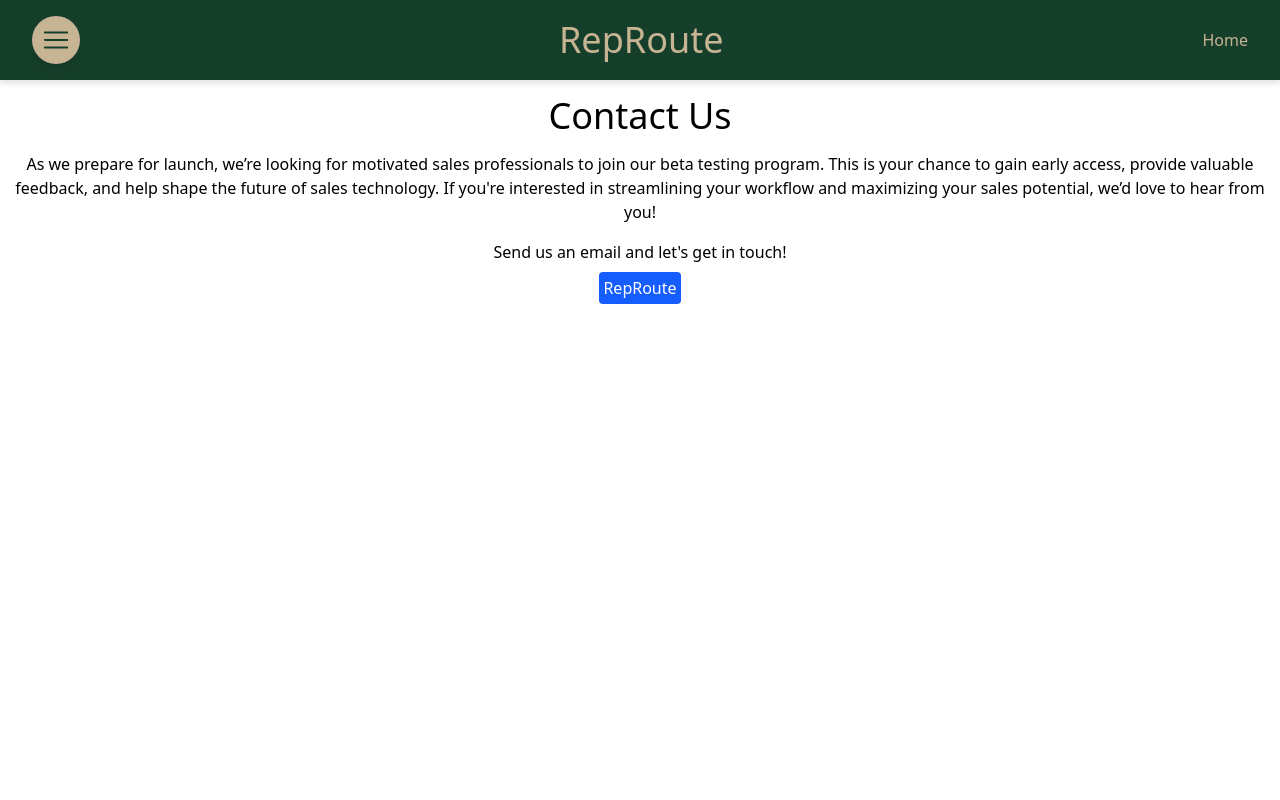
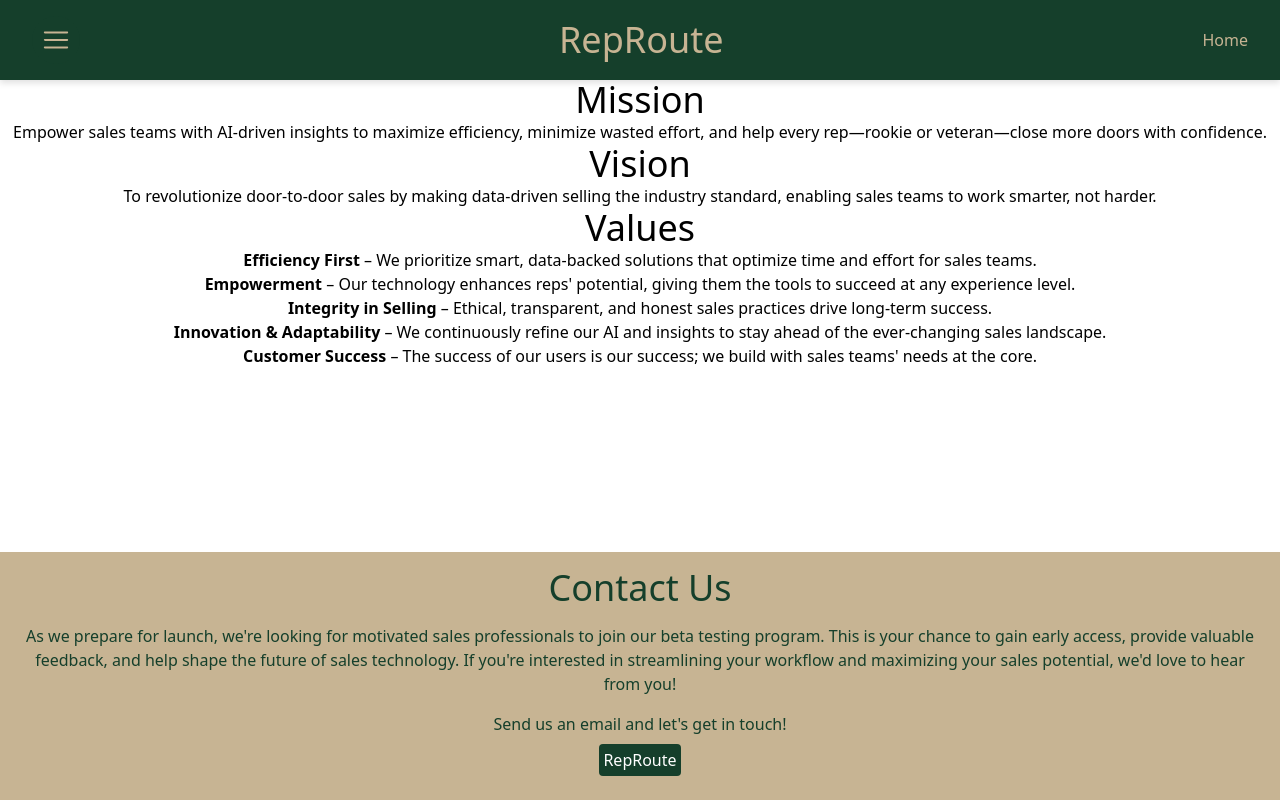
Before and after one commit to ianjrobertson/hackathon, a React (Vite) app: page /about in a window 1280 px wide. Built offline with nearby package versions, Linux system fonts and the light colour scheme.

Commit message:
inserting in mission vision values working on buttons and colors

```diff
--- a/src/about/about.jsx
+++ b/src/about/about.jsx
@@ -2,9 +2,25 @@ import ContactUs from "../home/contactUs"
 
 const About = () => {
     return (
-        <div className="mt-4">
-            <div>
-                <ContactUs></ContactUs>
+        <div>
+            <div className="text-center">
+                <h1 className="text-4xl">Mission</h1>
+                <p>Empower sales teams with AI-driven insights to maximize efficiency, minimize wasted effort, and help every rep—rookie or veteran—close more doors with confidence.</p>
+
+                <h1 className="text-4xl">Vision</h1>
+                <p>To revolutionize door-to-door sales by making data-driven selling the industry standard, enabling sales teams to work smarter, not harder.</p>
+
+                <h1 className="text-4xl">Values</h1>
+                <ul>
+                    <li><strong>Efficiency First</strong> – We prioritize smart, data-backed solutions that optimize time and effort for sales teams.</li>
+                    <li><strong>Empowerment</strong> – Our technology enhances reps' potential, giving them the tools to succeed at any experience level.</li>
+                    <li><strong>Integrity in Selling</strong> – Ethical, transparent, and honest sales practices drive long-term success.</li>
+                    <li><strong>Innovation & Adaptability</strong> – We continuously refine our AI and insights to stay ahead of the ever-changing sales landscape.</li>
+                    <li><strong>Customer Success</strong> – The success of our users is our success; we build with sales teams' needs at the core.</li>
+                </ul>
+            </div>
+            <div className="fixed bottom-0 bg-secondary text-primary p-4">
+                <ContactUs />
             </div>
         </div>
     )
--- a/src/home/contactUs.jsx
+++ b/src/home/contactUs.jsx
@@ -3,10 +3,10 @@ const ContactUs = () => {
         <>
             <div className="flex flex-col justify-center space-y-4 text-center">
                 <h1 className="text-4xl text-center">Contact Us</h1>
-            <div className="text-l">As we prepare for launch, we’re looking for motivated sales professionals to join our beta testing program. This is your chance to gain early access, provide valuable feedback, and help shape the future of sales technology. If you're interested in streamlining your workflow and maximizing your sales potential, we’d love to hear from you! </div>
+                <div className="text-l">As we prepare for launch, we're looking for motivated sales professionals to join our beta testing program. This is your chance to gain early access, provide valuable feedback, and help shape the future of sales technology. If you're interested in streamlining your workflow and maximizing your sales potential, we'd love to hear from you! </div>
                 <div className="text-center">
                     <p className="">Send us an email and let's get in touch!</p>
-                <button className="text-white bg-blue-600 hover:bg-blue-700 px-1 py-1 rounded my-2">
+                    <button className="text-accent bg-primary hover:bg-neutral px-1 py-1 rounded my-2">
                         <a href="mailto:reproute.hackathon@gmail.com?subject=Beta%Testing&body=Hello,%20I%20have%20a%20question%20about...">RepRoute</a>
                     </button>
                 </div>
--- a/src/index.css
+++ b/src/index.css
@@ -9,10 +9,10 @@
 
 @layer components {
     .button-icon {
-      @apply relative flex items-center justify-center h-12 w-12 mt-2 mb-2 shadow-lg bg-secondary text-primary hover:bg-secondary hover:text-neutral rounded-3xl hover:rounded-xl transition-all duration-300 ease-linear cursor-pointer;
+      @apply relative flex items-center justify-center h-12 w-12 mt-2 mb-2 bg-primary text-secondary hover:bg-secondary hover:text-primary rounded-3xl hover:rounded-xl transition-all duration-300 ease-linear cursor-pointer;
     }
 
     .button-tooltip {
-      @apply absolute w-auto p-2 m-2 min-w-max left-14 rounded-md shadow-md text-neutral bg-secondary from-secondary to-primary text-xs font-bold transition-all duration-100 scale-0 origin-left group-hover:scale-100;
+      @apply absolute w-auto p-2 m-2 min-w-max left-14 rounded-md bg-primary text-xs font-bold transition-all duration-100 scale-0 origin-left group-hover:scale-100;
     }
   }
```
Lines whose indentation alone changed are shown as unchanged.
